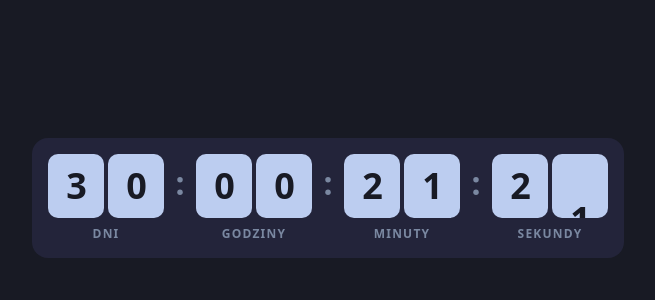
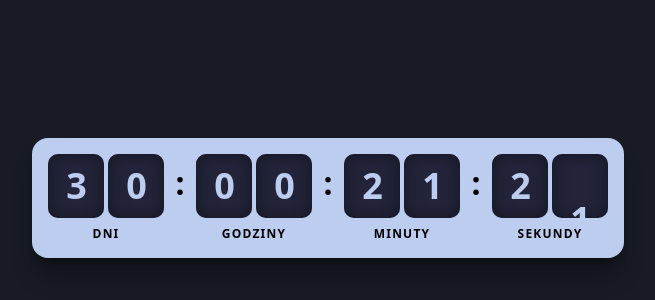
Before and after one commit to Kuba-Walczak/countdown-component, a React (Vite) app: page / in a window 1280 px wide. Shown: the part 202-502 px from the top of the page, without its empty margins (312-967 px from the left). Built offline with nearby package versions, Linux system fonts and the light colour scheme.

Commit message:
feat: refined color scheme and added new prop

```diff
--- a/src/App.tsx
+++ b/src/App.tsx
@@ -3,7 +3,7 @@ import Countdown from "./components/Countdown";
 export default function App() {
   return (
     <main className="relative bg-background min-h-screen flex items-center justify-center">
-      <Countdown targetDate="2026-05-15T20:00:00Z" slideStrength={100} slideDuration={0.5} showText={true} showFlash={true}/>
+      <Countdown targetDate="2026-05-15T20:00:00Z" slideIntensity={100} slideDuration={0.5} flashIntensity={0.5} showText={true}/>
     </main>
   );
 }
--- a/src/components/Countdown.tsx
+++ b/src/components/Countdown.tsx
@@ -5,12 +5,12 @@ import { useCountdown } from "../hooks/useCountdown"
 
 interface SegmentProps {
   digit: string
-  slideStrength: number
-  showFlash: boolean
+  slideIntensity: number
+  flashIntensity: number
   slideDuration: number
 }
 
-function Segment({ digit, slideStrength, showFlash, slideDuration }: SegmentProps) {
+function Segment({ digit, slideIntensity, flashIntensity, slideDuration }: SegmentProps) {
   const containerRef = useRef<HTMLDivElement>(null)
   const flashRef = useRef<HTMLDivElement>(null)
   const spanRef = useRef<HTMLSpanElement>(null)
@@ -28,26 +28,25 @@ function Segment({ digit, slideStrength, showFlash, slideDuration }: SegmentProp
     gsap.killTweensOf([flashLayer, span])
 
     gsap.to(span, {
-      y: `${Math.min(slideStrength, 125)}%`,
+      y: `${Math.min(slideIntensity, 125)}%`,
       duration: slideDuration,
       ease: "power4.in",
       onComplete: () => {
         setDisplayed(pendingDigit.current)
-        gsap.fromTo(span, { y: `-${Math.min(slideStrength, 125)}%` }, { y: "0%", duration: slideDuration, ease: "power4.out" })
-        if (showFlash) {
-          gsap.timeline().to(containerRef.current, { y: `${slideStrength * 0.075}%`, duration: slideDuration * 0.35, ease: "power1.out" }).to(containerRef.current, { y: "0%", duration: slideDuration, ease: "ease.in" })
-          gsap.fromTo(flashLayer, { opacity: 0.2 }, { opacity: 0, duration: 0.5 })
-        }
+        gsap.fromTo(span, { y: `-${Math.min(slideIntensity, 125)}%` }, { y: "0%", duration: slideDuration, ease: "power4.out" })
+        gsap.timeline().to(containerRef.current, { y: `${slideIntensity * 0.075}%`, duration: slideDuration * 0.35, ease: "power1.out" }).to(containerRef.current, { y: "0%", duration: slideDuration, ease: "ease.in" })
+        gsap.fromTo(flashLayer, { opacity: flashIntensity }, { opacity: 0, duration: 0.5 })
       },
     })
-  }, [digit, slideStrength, showFlash, slideDuration])
+  }, [digit, slideIntensity, flashIntensity, slideDuration])
 
   return (
-    <div ref={containerRef} className="relative overflow-hidden flex items-center justify-center rounded-lg bg-accent w-14 h-16">
-      <div ref={flashRef} className="absolute inset-0 bg-accent-foreground opacity-0 pointer-events-none" />
+    <div ref={containerRef} className="relative overflow-hidden flex items-center justify-center rounded-lg bg-card w-14 h-16">
+      <div className="absolute inset-0 pointer-events-none shadow-[inset_0_0_16px_rgba(0,0,0,0.5)]" />
+      <div ref={flashRef} className="absolute inset-0 bg-white opacity-0 pointer-events-none" />
       <span
         ref={spanRef}
-        className="absolute tabular-nums text-4xl font-bold tracking-tight text-accent-foreground"
+        className="absolute tabular-nums text-4xl font-bold tracking-tight text-accent"
       >
         {displayed}
       </span>
@@ -58,22 +57,22 @@ function Segment({ digit, slideStrength, showFlash, slideDuration }: SegmentProp
 interface SegmentGroupProps {
   value: number
   unit: string
-  slideStrength: number
-  showFlash: boolean
+  slideIntensity: number
+  slideDuration: number
+  flashIntensity: number
   showText: boolean
-  slideDuration: number
 }
 
-function SegmentGroup({ value, unit, slideStrength, showFlash, showText, slideDuration }: SegmentGroupProps) {
+function SegmentGroup({ value, unit, slideIntensity, slideDuration, flashIntensity, showText }: SegmentGroupProps) {
   const [tens, ones] = String(value).padStart(2, "0").split("")
   return (
     <div className="flex flex-col items-center gap-2">
       <div className="flex gap-1">
-        <Segment digit={tens} slideStrength={slideStrength} showFlash={showFlash} slideDuration={slideDuration} />
-        <Segment digit={ones} slideStrength={slideStrength} showFlash={showFlash} slideDuration={slideDuration} />
+        <Segment digit={tens} slideIntensity={slideIntensity} flashIntensity={flashIntensity} slideDuration={slideDuration} />
+        <Segment digit={ones} slideIntensity={slideIntensity} flashIntensity={flashIntensity} slideDuration={slideDuration} />
       </div>
       {showText && (
-        <span className="text-xs font-semibold uppercase tracking-widest text-muted-foreground">
+        <span className="text-xs font-semibold uppercase tracking-widest text-muted-background">
           {unit}
         </span>
       )}
@@ -87,7 +86,7 @@ function Separator() {
       <svg
         aria-hidden="true"
         viewBox="0 0 12 32"
-        className="h-10 w-4 fill-muted-foreground"
+        className="h-10 w-4 fill-muted-background"
       >
         <circle cx="6" cy="11" r="2.2" />
         <circle cx="6" cy="21" r="2.2" />
@@ -99,21 +98,21 @@ function Separator() {
 interface CountdownProps {
   targetDate: Date | string
   onFinish?: () => void
-  slideStrength?: number
+  slideIntensity?: number
   slideDuration?: number
   showText?: boolean
-  showFlash?: boolean
+  flashIntensity?: number
 }
 
 export default function Countdown({
   targetDate,
   onFinish,
-  slideStrength = 125,
+  slideIntensity = 125,
   slideDuration = 0.5,
   showText = true,
-  showFlash = true,
+  flashIntensity = 0.5,
 }: CountdownProps) {
-  const safeSlideStrength = Math.min(slideStrength, 500)
+  const safeSlideStrength = Math.min(slideIntensity, 500)
   const safeSlideDuration = Math.min(slideDuration, 0.5)
   const { days, hours, minutes, seconds, isFinished } = useCountdown(targetDate)
 
@@ -123,8 +122,8 @@ export default function Countdown({
 
   if (isFinished) {
     return (
-      <div className="flex items-center justify-center rounded-2xl bg-card p-4">
-        <span className="text-2xl font-semibold tracking-wide text-muted-foreground">
+      <div className="flex items-center justify-center rounded-2xl bg-accent p-4 shadow-xl shadow-black/30">
+        <span className="text-2xl font-semibold tracking-wide text-muted-background">
           Time's up
         </span>
       </div>
@@ -132,14 +131,14 @@ export default function Countdown({
   }
 
   return (
-    <div className="flex items-start gap-2 rounded-2xl bg-card p-4">
-      <SegmentGroup value={days} unit="dni" slideStrength={safeSlideStrength} showFlash={showFlash} showText={showText} slideDuration={safeSlideDuration} />
+    <div className="flex items-start gap-2 rounded-2xl bg-accent p-4 shadow-xl shadow-black/30">
+      <SegmentGroup value={days} unit="dni" slideIntensity={safeSlideStrength} flashIntensity={flashIntensity} showText={showText} slideDuration={safeSlideDuration} />
       <Separator />
-      <SegmentGroup value={hours} unit="godziny" slideStrength={safeSlideStrength} showFlash={showFlash} showText={showText} slideDuration={safeSlideDuration} />
+      <SegmentGroup value={hours} unit="godziny" slideIntensity={safeSlideStrength} flashIntensity={flashIntensity} showText={showText} slideDuration={safeSlideDuration} />
       <Separator />
-      <SegmentGroup value={minutes} unit="minuty" slideStrength={safeSlideStrength} showFlash={showFlash} showText={showText} slideDuration={safeSlideDuration} />
+      <SegmentGroup value={minutes} unit="minuty" slideIntensity={safeSlideStrength} flashIntensity={flashIntensity} showText={showText} slideDuration={safeSlideDuration} />
       <Separator />
-      <SegmentGroup value={seconds} unit="sekundy" slideStrength={safeSlideStrength} showFlash={showFlash} showText={showText} slideDuration={safeSlideDuration} />
+      <SegmentGroup value={seconds} unit="sekundy" slideIntensity={safeSlideStrength} flashIntensity={flashIntensity} showText={showText} slideDuration={safeSlideDuration} />
     </div>
   )
 }
```
